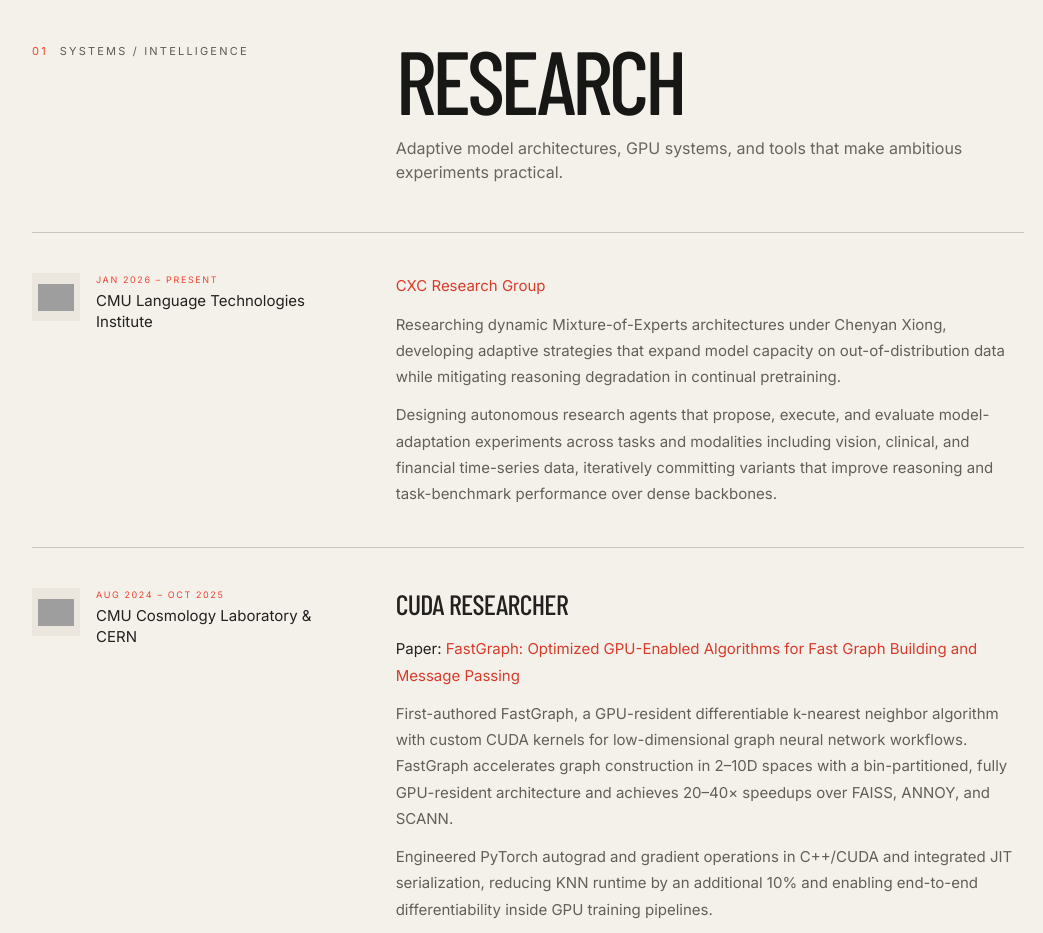
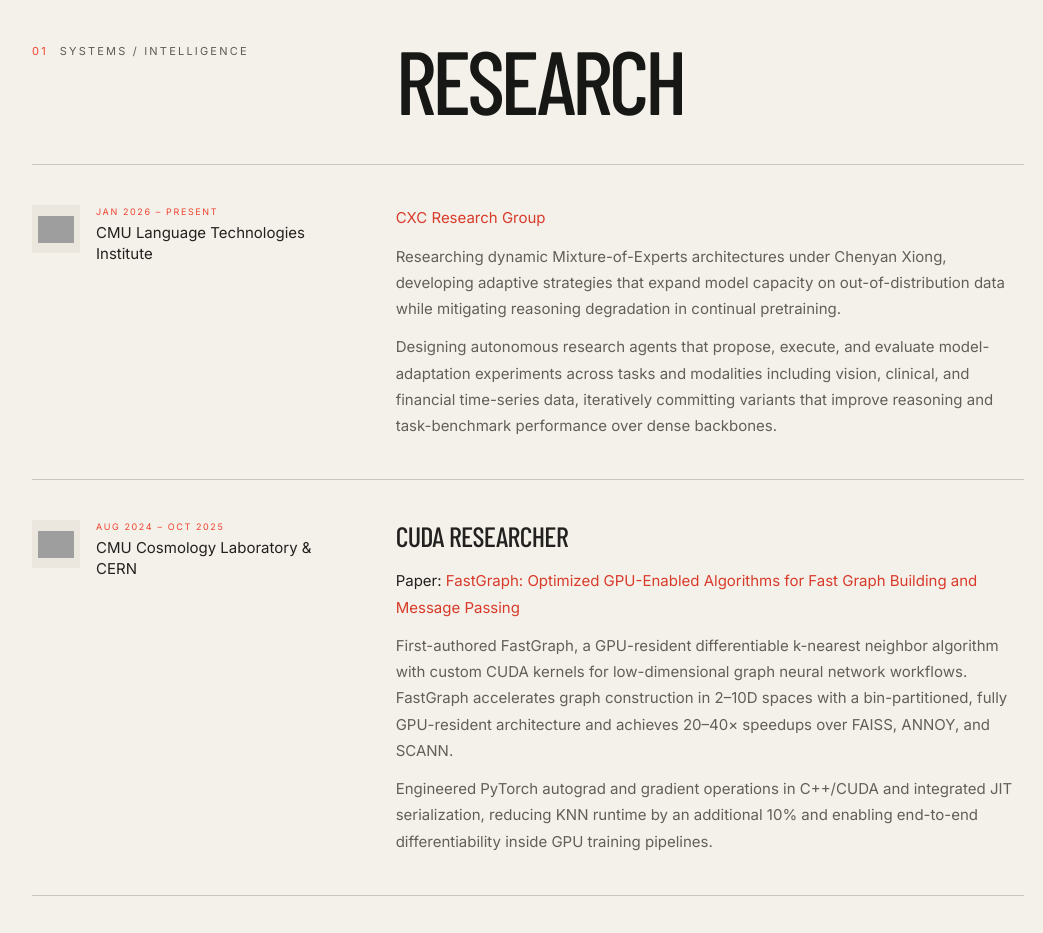
Before and after one commit to AgarwalAarush/aarushagarwal, a Next.js app: page / in a window 1280 px wide. Shown: the part 920-1853 px from the top of the page, without its empty margins (16-1059 px from the left). Built offline with nearby package versions, Linux system fonts and the light colour scheme; no server answers; grey boxes are pictures that could not be loaded.

Commit message:
copy: remove research section description

```diff
--- a/src/pages/index.js
+++ b/src/pages/index.js
@@ -28,7 +28,6 @@ export default function Home({ projects }) {
             number="01"
             eyebrow="Systems / Intelligence"
             title="Research"
-            description="Adaptive model architectures, GPU systems, and tools that make ambitious experiments practical."
           />
 
           <TimelineItem
```
